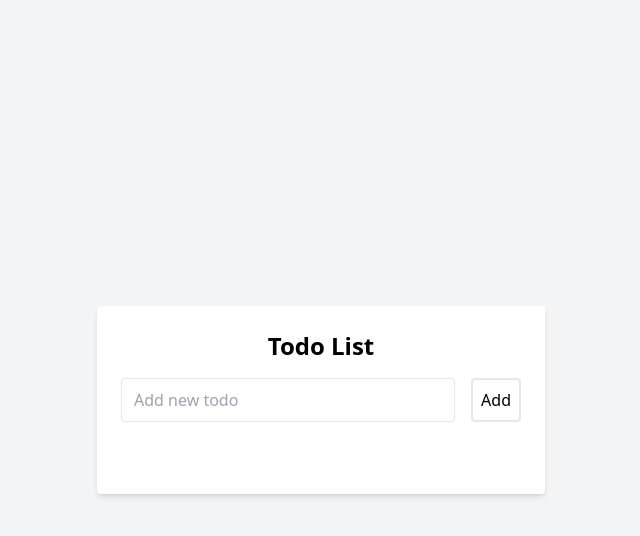
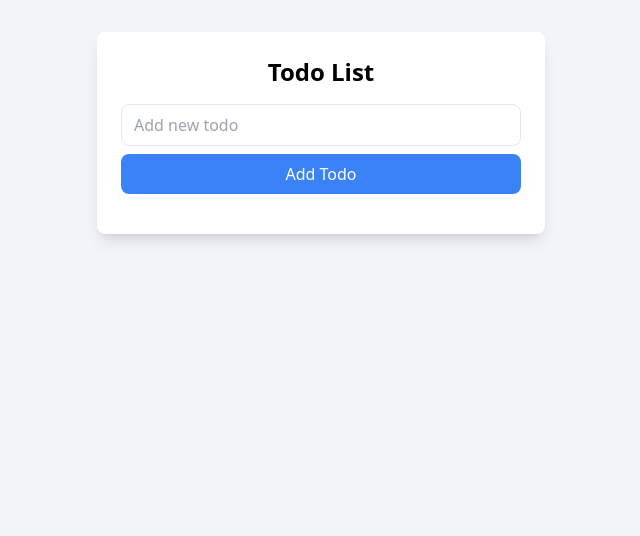
Before and after one commit to ojuan19/sample-backend, a React (Vite) app: page / in a window 1280 px wide. Shown: the top 536 px of the page, without its empty margins (319-959 px from the left). Built offline with nearby package versions, Linux system fonts and the light colour scheme.

Commit message:
Reset repo and add my new files

```diff
--- a/package.json
+++ b/package.json
@@ -15,7 +15,8 @@
         "react": "^18.3.1",
         "react-dom": "^18.3.1",
         "react-router-dom": "^7.1.3",
-        "serve": "^14.2.4"
+        "serve": "^14.2.4",
+        "uuid": "^11.0.5"
       },
       "devDependencies": {
         "@eslint/js": "^9.9.1",
--- a/src/App.tsx
+++ b/src/App.tsx
@@ -1,31 +1,24 @@
 import React, { useState } from 'react';
-import AddTodo from './components/AddTodo';
+import TodoForm from './components/TodoForm';
 import TodoList from './components/TodoList';
-import { v4 as uuidv4 } from 'uuid';
-
-interface Todo {
-  id: string;
-  title: string;
-}
 
 const App: React.FC = () => {
-  const [todos, setTodos] = useState<Todo[]>([]);
+  const [todos, setTodos] = useState<{ id: number, text: string }[]>([]);
 
-  const addTodo = (title: string) => {
-    const newTodo = { id: uuidv4(), title };
-    setTodos([...todos, newTodo]);
+  const addTodo = (text: string) => {
+    setTodos([...todos, { id: Date.now(), text }]);
   };
 
-  const deleteTodo = (id: string) => {
+  const removeTodo = (id: number) => {
     setTodos(todos.filter(todo => todo.id !== id));
   };
 
   return (
-    <div className="min-h-screen bg-gray-100 flex items-center justify-center">
-      <div className="bg-white p-6 rounded shadow-md w-full max-w-md">
+    <div className="min-h-screen bg-gray-100 p-8">
+      <div className="max-w-md mx-auto bg-white rounded-lg shadow-lg p-6">
         <h1 className="text-2xl font-bold text-center mb-4">Todo List</h1>
-        <AddTodo onAdd={addTodo} />
-        <TodoList todos={todos} onDelete={deleteTodo} />
+        <TodoForm addTodo={addTodo} />
+        <TodoList todos={todos} removeTodo={removeTodo} />
       </div>
     </div>
   );
--- a/src/components/AddTodo.tsx
+++ /dev/null
@@ -1,33 +0,0 @@
-import React, { useState } from 'react';
-
-interface AddTodoProps {
-  onAdd: (title: string) => void;
-}
-
-const AddTodo: React.FC<AddTodoProps> = ({ onAdd }) => {
-  const [title, setTitle] = useState('');
-
-  const handleSubmit = (e: React.FormEvent) => {
-    e.preventDefault();
-    if (title.trim()) {
-      onAdd(title);
-      setTitle('');
-    }
-  };
-
-  return (
-    <form onSubmit={handleSubmit} className="flex justify-center mb-4">
-      <input
-        className="border rounded w-full py-2 px-3 mr-4 text-grey-darker"
-        value={title}
-        onChange={(e) => setTitle(e.target.value)}
-        placeholder="Add new todo"
-      />
-      <button className="flex-no-shrink p-2 border-2 rounded text-teal border-teal hover:text-white hover:bg-teal">
-        Add
-      </button>
-    </form>
-  );
-};
-
-export default AddTodo;
--- /dev/null
+++ b/src/components/TodoForm.tsx
@@ -0,0 +1,34 @@
+import React, { useState } from 'react';
+
+interface TodoFormProps {
+  addTodo: (text: string) => void;
+}
+
+const TodoForm: React.FC<TodoFormProps> = ({ addTodo }) => {
+  const [text, setText] = useState('');
+
+  const handleSubmit = (e: React.FormEvent) => {
+    e.preventDefault();
+    if (text.trim()) {
+      addTodo(text);
+      setText('');
+    }
+  };
+
+  return (
+    <form onSubmit={handleSubmit} className="mb-4">
+      <input
+        type="text"
+        value={text}
+        onChange={(e) => setText(e.target.value)}
+        className="w-full px-3 py-2 border rounded-lg"
+        placeholder="Add new todo"
+      />
+      <button type="submit" className="w-full mt-2 py-2 bg-blue-500 text-white rounded-lg">
+        Add Todo
+      </button>
+    </form>
+  );
+};
+
+export default TodoForm;
--- a/src/components/TodoItem.tsx
+++ b/src/components/TodoItem.tsx
@@ -1,21 +1,18 @@
 import React from 'react';
 
 interface TodoItemProps {
-  todo: { id: string; title: string; };
-  onDelete: (id: string) => void;
+  todo: { id: number, text: string };
+  removeTodo: (id: number) => void;
 }
 
-const TodoItem: React.FC<TodoItemProps> = ({ todo, onDelete }) => {
+const TodoItem: React.FC<TodoItemProps> = ({ todo, removeTodo }) => {
   return (
-    <div className="flex justify-between items-center bg-white p-2 shadow-md rounded my-2">
-      <span className="text-lg">{todo.title}</span>
-      <button
-        className="bg-red-500 text-white px-3 py-1 rounded hover:bg-red-700"
-        onClick={() => onDelete(todo.id)}
-      >
+    <li className="flex justify-between items-center py-2">
+      <span>{todo.text}</span>
+      <button onClick={() => removeTodo(todo.id)} className="bg-red-500 text-white px-2 py-1 rounded">
         Delete
       </button>
-    </div>
+    </li>
   );
 };
 
--- a/src/components/TodoList.tsx
+++ b/src/components/TodoList.tsx
@@ -2,17 +2,17 @@ import React from 'react';
 import TodoItem from './TodoItem';
 
 interface TodoListProps {
-  todos: { id: string; title: string; }[];
-  onDelete: (id: string) => void;
+  todos: { id: number, text: string }[];
+  removeTodo: (id: number) => void;
 }
 
-const TodoList: React.FC<TodoListProps> = ({ todos, onDelete }) => {
+const TodoList: React.FC<TodoListProps> = ({ todos, removeTodo }) => {
   return (
-    <div className="p-4">
+    <ul className="list-disc pl-5">
       {todos.map(todo => (
-        <TodoItem key={todo.id} todo={todo} onDelete={onDelete} />
+        <TodoItem key={todo.id} todo={todo} removeTodo={removeTodo} />
       ))}
-    </div>
+    </ul>
   );
 };
 
```
